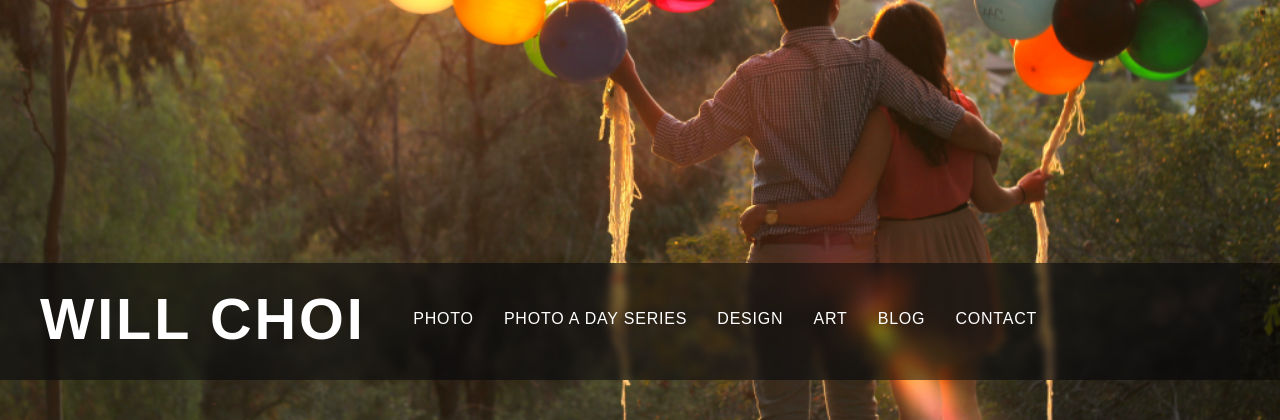
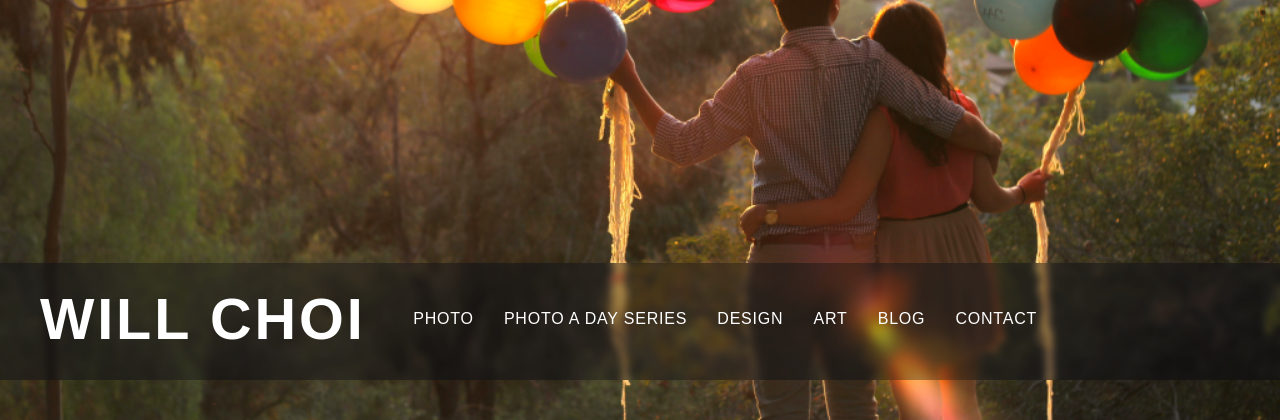
Before and after one commit to johncadengo/willchoi.me, a Flask app: page / in a window 1280 px wide. Shown: the part 380-800 px from the top of the page. Run offline with Flask 2, Linux system fonts and the light colour scheme; some libraries are stand-ins or nearby versions; some web fonts are replaced.

Commit message:
Fix index.
- Give black nav strip min width.

- Adjust opacity on black nav strip.

- Fix blurred bg positioning.

- Update readme and add more screenshots.

```diff
--- a/app/static/css/index.css
+++ b/app/static/css/index.css
@@ -14,9 +14,6 @@ header:before {
   position: absolute;
   height: 7.3em;
   width: 100%;
-  bottom: 2.5em;
-
-  margin: -40px;
 
   -webkit-background-size: cover;
   -moz-background-size: cover;
@@ -39,8 +36,9 @@ header {
 .overlay {
   z-index: 10;
 
-  background: rgba(0, 0, 0, 0.5);
+  background: rgba(0, 0, 0, 0.3);
   height: 7.3em;
+  min-width: 1100px;
   position: relative;
 }
 
```
Also changed, not shown: README.md, screen.jpg (deleted), screen_1.png (added), screen_2.png (added), screen_3.png (added), screen_4.png (added).
